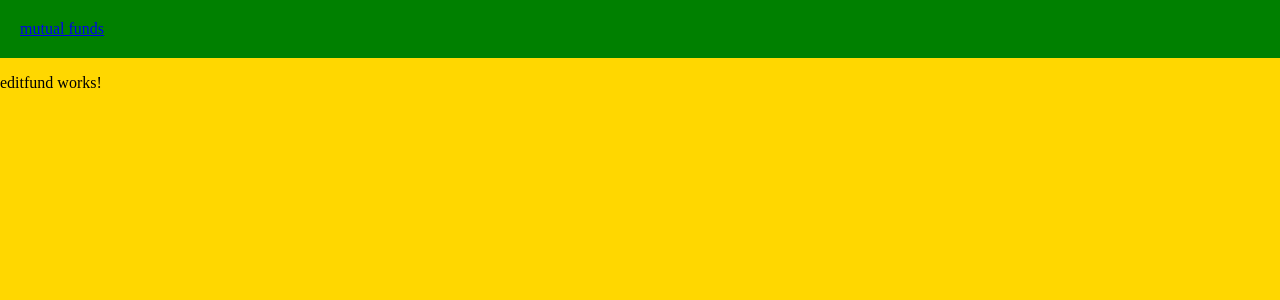
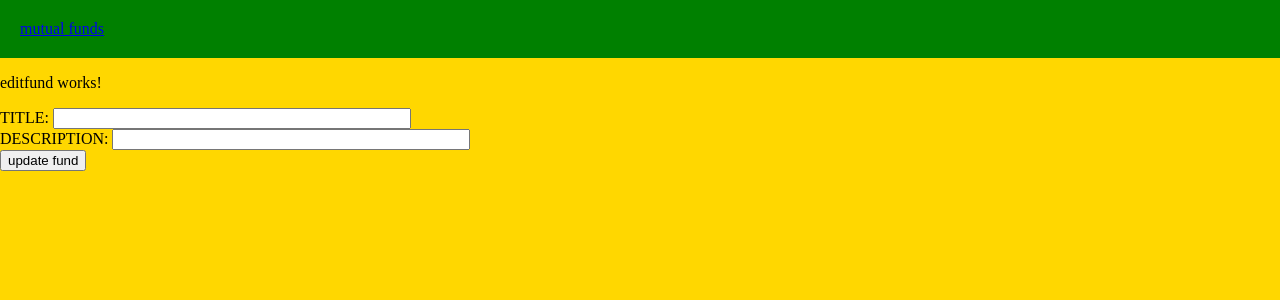
Before and after one commit to CodyBonsma/MutualFunds, an Angular app: page /funds/1/edit in a window 1280 px wide. Shown: the top 300 px of the page. Built offline with nearby package versions, Linux system fonts and the light colour scheme; no server answers.

Commit message:
added params to get individual ids

```diff
--- a/src/app/editfund/editfund.component.html
+++ b/src/app/editfund/editfund.component.html
@@ -1 +1,11 @@
 <p>editfund works!</p>
+
+<div>
+  TITLE:  <input [(ngModel)]="fund.title">
+</div>
+
+<div>
+    DESCRIPTION:  <input [(ngModel)]="fund.description">
+</div>
+
+<button (click)="edit()">update fund</button>
--- a/src/app/editfund/editfund.component.scss
+++ b/src/app/editfund/editfund.component.scss
@@ -0,0 +1,4 @@
+input {
+    width: 350px;
+    font-size: small;
+}
--- a/src/app/editfund/editfund.component.ts
+++ b/src/app/editfund/editfund.component.ts
@@ -1,4 +1,7 @@
 import { Component, OnInit } from '@angular/core';
+import { Router, ActivatedRoute } from '@angular/router';
+import { FundService } from '../fund.service';
+import { Fund } from '../fund/fund.model'
 
 @Component({
   selector: 'app-editfund',
@@ -7,9 +10,30 @@ import { Component, OnInit } from '@angular/core';
 })
 export class EditfundComponent implements OnInit {
 
-  constructor() { }
+  fund: Fund = {};
+
+  constructor(
+    private router: Router,
+    private fundService: FundService,
+    private route: ActivatedRoute) { }
 
   ngOnInit(): void {
+    // adding the + in front of the value transforms it into a number
+    this.route.params.subscribe(params =>{
+      const myId = +params['id'];
+
+      console.log('My id is:', myId);
+
+      this.fundService.getFund(myId).subscribe(payload => {
+        console.log("this is the single fund payload", payload);
+        this.fund = payload;
+      });
+    })
   }
 
+  edit(): void{
+    this.fundService.updateFund(this.fund).subscribe(data => {
+      console.log('updated data:', data);
+    })
+  }
 }
--- a/src/app/fund.service.ts
+++ b/src/app/fund.service.ts
@@ -1,11 +1,14 @@
 import { Injectable } from '@angular/core';
 import { HttpClient } from '@angular/common/http';
 import { Observable } from 'rxjs';
+import { Fund } from './fund/fund.model'
 
 @Injectable({
   providedIn: 'root'
 })
 export class FundService {
+
+  fund: Fund ={};
 
   constructor(private http: HttpClient) { }
 
@@ -16,4 +19,8 @@ export class FundService {
   getFund(id: number){
     return this.http.get('http://localhost:8082/api/funds/' + id);
   }
+
+  updateFund(fund: Fund): Observable<any> {
+    return this.http.patch(`http://localhost:8082/api/funds/${fund.id}`, fund);
+  }
 }
```
Also changed, not shown: src/app/fund/fund.component.ts (+5 -3 lines), 1 other file (tests, documents, lock files or other folders).
